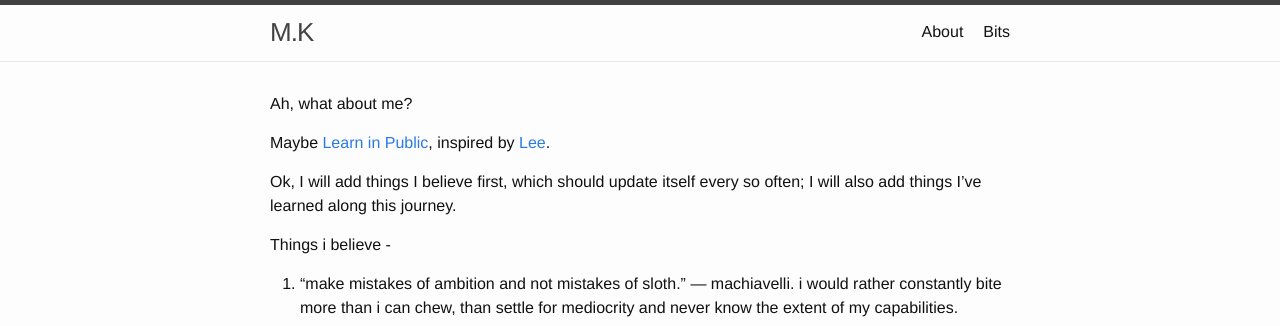
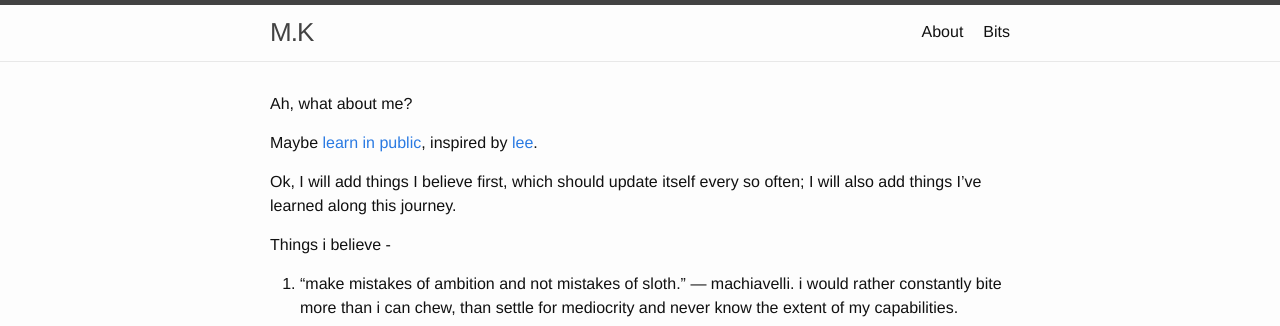
Before and after one commit to medinLaVie/medinLaVie.github.io, a Jekyll site: the page built from about.md, in a window 1280 px wide. Shown: the top 326 px of the page. Built offline with Jekyll 4.4.1, drawn with Linux system fonts in a browser that asks for light colours.

```diff
--- a/about.md
+++ b/about.md
@@ -5,7 +5,7 @@ layout: about
 
 Ah, what about me?
 
-Maybe [Learn in Public](https://www.swyx.io/learn-in-public), inspired by [Lee](https://leebyron.com/til/).
+Maybe [learn in public](https://www.swyx.io/learn-in-public), inspired by [lee](https://leebyron.com/til/).
 
 Ok, I will add things I believe first, which should update itself every so often; I will also add things I've learned along this journey.
 
```
